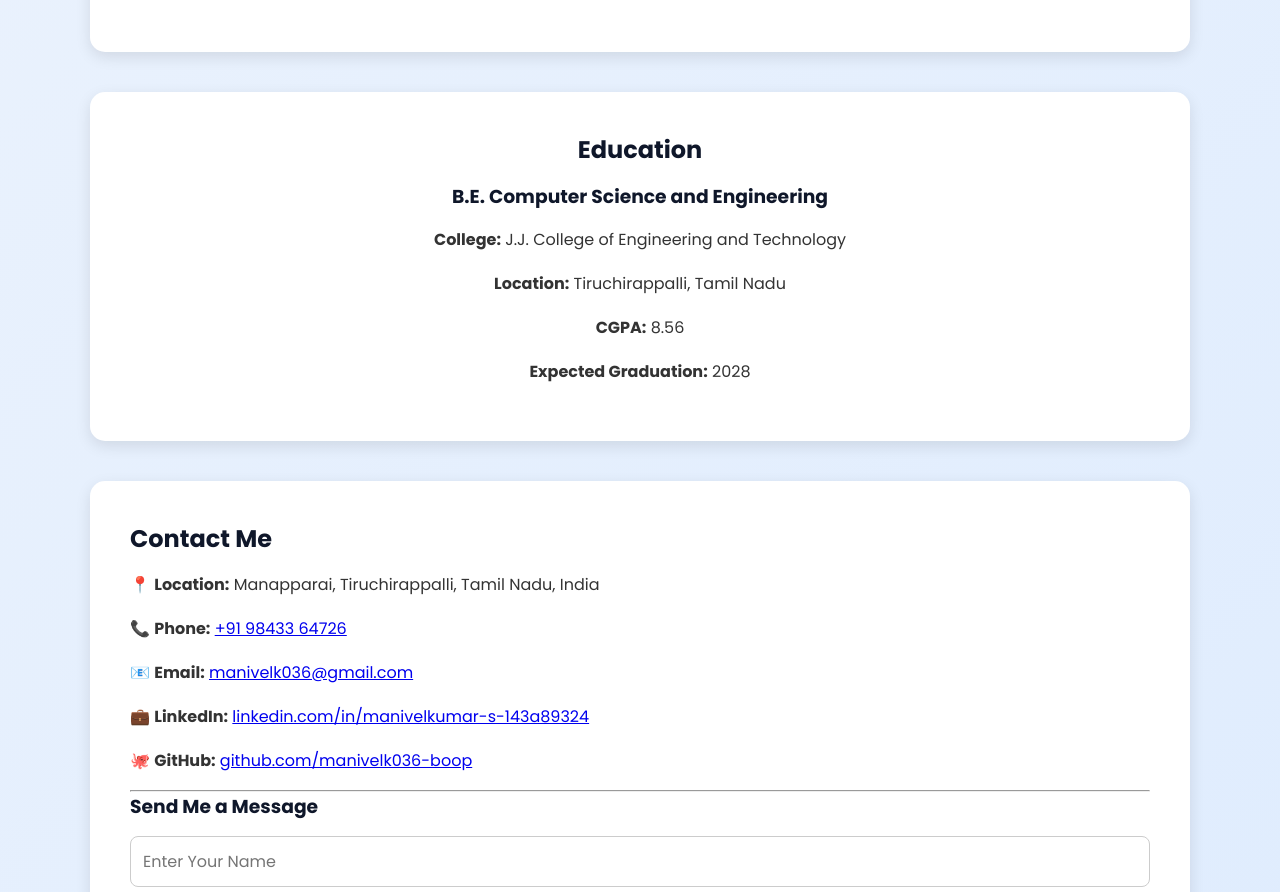
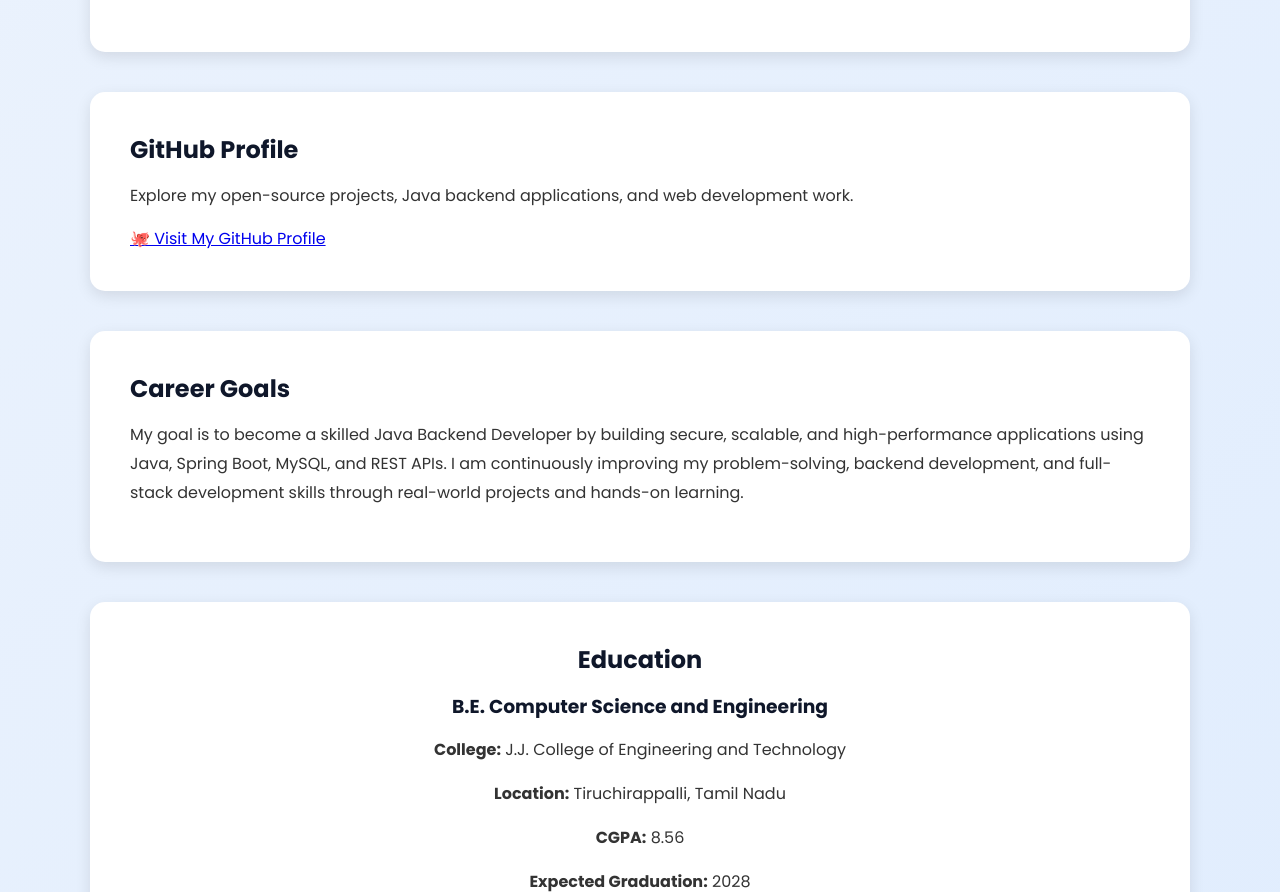
Before and after one commit to manivelk036-boop/portfolio.websitr, a plain HTML site: page index.html in a window 1280 px wide. Shown: the part 2661-3553 px from the top of the page. Drawn offline with Linux system fonts and the light colour scheme.

Commit message:
Day 10: Completed portfolio deployment improvements

```diff
--- a/index.html
+++ b/index.html
@@ -5,6 +5,11 @@
 
 <meta charset="UTF-8">
 <meta name="viewport" content="width=device-width, initial-scale=1.0">
+<meta name="description" content="Manivel Kumar - Java Backend Developer Portfolio">
+
+<meta name="keywords" content="Java, Spring Boot, Portfolio, HTML, CSS, JavaScript">
+
+<meta name="author" content="Manivel Kumar">
 
 <title>ManivelKumar | Java Backend Developer</title>
 
@@ -14,7 +19,7 @@
 <link rel="preconnect" href="https://fonts.gstatic.com" crossorigin>
 
 <link href="https://fonts.googleapis.com/css2?family=Poppins:wght@300;400;500;600;700&display=swap" rel="stylesheet">
-
+<link rel="icon" type="image/png" href="favicon-32x32.png">
 </head>
 
 <body>
@@ -313,6 +318,39 @@ My goal is to become a skilled Java Backend Developer and contribute to scalable
 </section>
 <!-- ================= EDUCATION ================= -->
 
+<!-- ✅ ADD THE GITHUB SECTION HERE -->
+
+<section id="github">
+
+    <h2>GitHub Profile</h2>
+
+    <p>
+        Explore my open-source projects, Java backend applications, and web development work.
+    </p>
+
+    <a href="https://github.com/manivelk036-boop" target="_blank">
+        🐙 Visit My GitHub Profile
+    </a>
+
+</section>
+
+<!-- ✅ THEN CONTINUE WITH EDUCATION -->
+
+
+<section id="goals">
+
+    <h2>Career Goals</h2>
+
+    <p>
+
+       My goal is to become a skilled Java Backend Developer by building secure,
+        scalable, and high-performance applications using Java, Spring Boot,
+        MySQL, and REST APIs. I am continuously improving my problem-solving,
+        backend development, and full-stack development skills through real-world
+        projects and hands-on learning.
+    </p>
+
+</section>
 <section id="education">
 
     <h2>Education</h2>
--- a/script.js
+++ b/script.js
@@ -19,15 +19,15 @@ function hireMe() {
 // ================================
 // Download Resume
 // ================================
-
 function downloadResume() {
 
+    // Open the resume in a new tab
+    window.open("resume.pdf", "_blank");
+
+    // Automatically download it
     const link = document.createElement("a");
-
     link.href = "resume.pdf";
-
     link.download = "Manivelkumar_S_Resume.pdf";
-
     link.click();
 
 }
```
Also changed, not shown: favicon-32x32.png (added), favicon.ico.png (added).
